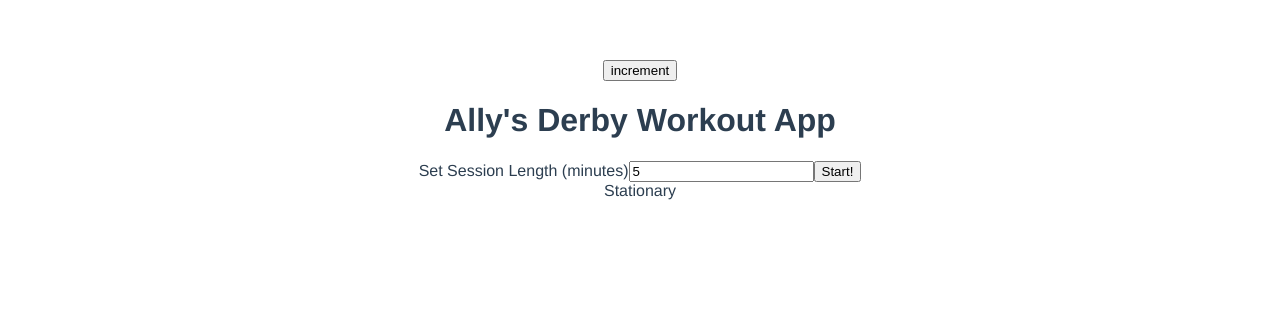
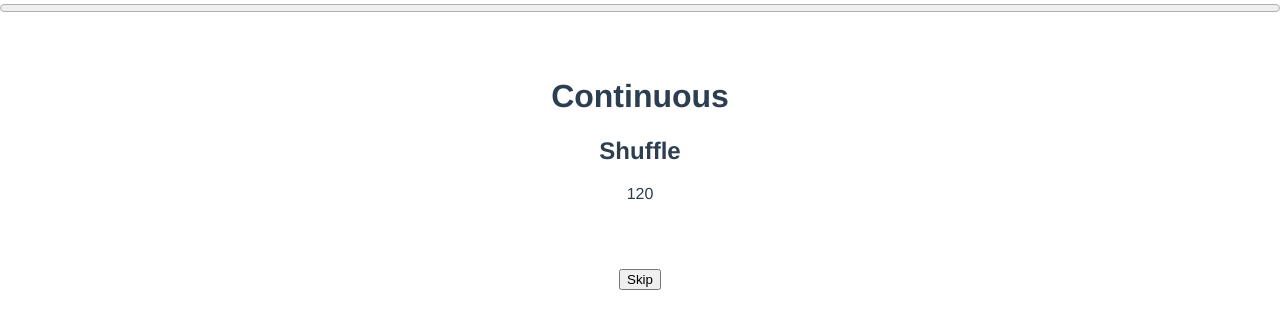
Before and after one commit to alexjharrison/Roller-Derby-Practice-App, a Vue app: page / in a window 1280 px wide. Both pictures are taken after typing "5" into the empty fields and a click on the button "Start!". Shown: the top 328 px of the page. Built offline with nearby package versions, Linux system fonts and the light colour scheme.

Commit message:
finished mvp

```diff
--- a/src/App.vue
+++ b/src/App.vue
@@ -1,10 +1,36 @@
 <template>
   <div>
-    <button @click="nextCategory">increment</button>
-    <start v-if="!totalSessionLength"></start>
-    <stationary v-if="categoryNum === 0" />
-    <whistle v-if="categoryNum === 1" />
-    <continuous v-if="categoryNum === 2" />
+    <progress :value="currentExerciseIndex" :max="routine && routine.length" />
+    <start v-if="status === 'notStarted'" @updateTime="generate($event)" />
+    <continuous
+      v-else-if="
+        status === 'exercising' && currentExercise.category === 'continuous'
+      "
+      @next="currentExerciseIndex++"
+      :exercise="currentExercise.exercise"
+    />
+    <stationary
+      v-else-if="
+        status === 'exercising' && currentExercise.category === 'stationary'
+      "
+      @next="currentExerciseIndex++"
+      :exercise="currentExercise.exercise"
+    />
+    <whistle
+      v-else-if="
+        status === 'exercising' && currentExercise.category === 'onWhistle'
+      "
+      @next="currentExerciseIndex++"
+      :exercise="currentExercise.exercise"
+    />
+    <finished
+      v-if="status === 'done'"
+      @start-over="
+        routine = null;
+        currentExerciseIndex = 0;
+      "
+    />
+    <button class="skip-btn" @click="currentExerciseIndex++">Skip</button>
   </div>
 </template>
 
@@ -13,17 +39,30 @@ import Start from "@/screens/Start";
 import Stationary from "@/screens/Stationary";
 import Whistle from "@/screens/Whistle";
 import Continuous from "@/screens/Continuous";
+import Finished from "@/screens/Finished";
+import generateRoutine from "@/functions/generateRoutine";
 export default {
-  components: { Start, Stationary, Whistle, Continuous },
+  components: { Start, Stationary, Whistle, Continuous, Finished },
   data() {
     return {
-      totalSessionLength: null,
-      categoryNum: 0
+      currentExerciseIndex: 0,
+      routine: null
     };
   },
+  computed: {
+    currentExercise() {
+      if (!this.routine) return null;
+      return this.routine[this.currentExerciseIndex];
+    },
+    status() {
+      if (!this.routine) return "notStarted";
+      else if (this.currentExercise) return "exercising";
+      else return "done";
+    }
+  },
   methods: {
-    nextCategory() {
-      this.categoryNum = this.categoryNum === 2 ? 0 : this.categoryNum + 1;
+    generate(length) {
+      this.routine = generateRoutine(length);
     }
   }
 };
@@ -36,18 +75,16 @@ body {
   -moz-osx-font-smoothing: grayscale;
   text-align: center;
   color: #2c3e50;
-  margin-top: 60px;
+  margin: 0;
+}
+.timer {
+  font-size: 80px;
+}
+progress {
+  width: 100%;
+  margin-bottom: 40px;
+}
+.skip-btn {
+  margin-top: 50px;
 }
 </style>
-
-<style scoped>
-#start {
-  display: flex;
-  flex-direction: column;
-  justify-content: center;
-  align-items: center;
-}
-input {
-  margin-bottom: 1rem;
-}
-</style>
--- a/src/exercises/continuous.js
+++ b/src/exercises/continuous.js
@@ -5,7 +5,7 @@ export default [
       duration: 120
     },
     {
-      name: "Other Way",
+      name: "The Other Way",
       duration: 120
     }
   ],
@@ -15,7 +15,7 @@ export default [
       duration: 120
     },
     {
-      name: "Other Way",
+      name: "The Other Way",
       duration: 120
     }
   ],
--- a/src/exercises/index.js
+++ /dev/null
@@ -1,5 +0,0 @@
-import continuous from "./continuous";
-import stationary from "./stationary";
-import onWhistle from "./onWhistle";
-
-export default { continuous, stationary, onWhistle };
--- a/src/exercises/onWhistle.js
+++ b/src/exercises/onWhistle.js
@@ -1,5 +1,4 @@
 export default [
-  [
   {
     name: "Jumping",
     interval: 15,
@@ -25,5 +24,4 @@ export default [
     interval: 15,
     repetitions: 8
   }
-  ]
 ];
--- /dev/null
+++ b/src/functions/generateRoutine.js
@@ -0,0 +1,44 @@
+import continuous from "@/exercises/continuous";
+import onWhistle from "@/exercises/onWhistle";
+import stationary from "@/exercises/stationary";
+
+const exercises = {
+  continuous,
+  onWhistle,
+  stationary
+};
+
+const stationarySetup = 10;
+
+const durations = {
+  continuous: exercise =>
+    exercise.reduce((acc, { duration }) => acc + duration, 0),
+  onWhistle: exercise => exercise.interval * exercise.repetitions,
+  stationary: exercise => exercise.duration + stationarySetup
+};
+
+export default minutes => {
+  const totalSessionLength = minutes * 60;
+  const categories = ["continuous", "onWhistle", "stationary"];
+  let generatedRoutines = [];
+  let currentSessionLength = 0;
+  let currentCategoryIndex = 0;
+  while (currentSessionLength < totalSessionLength) {
+    const routineCategoryName = categories[currentCategoryIndex];
+    const categoryExercises = exercises[routineCategoryName];
+    const exerciseIndex = Math.floor(Math.random() * categoryExercises.length);
+    const currentRoutine = categoryExercises[exerciseIndex];
+
+    generatedRoutines.push({
+      category: routineCategoryName,
+      exercise: currentRoutine
+    });
+    currentSessionLength += durations[routineCategoryName](currentRoutine);
+
+    // increment category index
+    currentCategoryIndex++;
+    if (currentCategoryIndex === categories.length) currentCategoryIndex = 0;
+  }
+
+  return generatedRoutines;
+};
--- a/src/screens/Continuous.vue
+++ b/src/screens/Continuous.vue
@@ -1,7 +1,46 @@
 <template>
-  <div>Continuous</div>
+  <div>
+    <h1>Continuous</h1>
+    <h2>{{ name }}</h2>
+    <p>{{ count }}</p>
+  </div>
 </template>
 
 <script>
-export default {};
+export default {
+  props: ["exercise"],
+  data() {
+    return {
+      name: this.exercise[0].name,
+      count: this.exercise[0].duration
+    };
+  },
+  async mounted() {
+    for (let i = 0; i < this.exercise.length; i++) {
+      this.name = this.exercise[i].name;
+      this.count = this.exercise[i].duration;
+      await this.doExercise();
+    }
+    this.$emit("next");
+  },
+  methods: {
+    async doExercise() {
+      await this.$speak(
+        `Now get ready to do ${this.name} for ${this.count} seconds`
+      );
+      await this.$speak("Ready?");
+      await this.$play("beep.wav");
+      return new Promise(resolve => {
+        const interval = setInterval(async () => {
+          this.count--;
+          if (this.count === 0) {
+            clearInterval(interval);
+            await this.$play("beep.wav");
+            resolve();
+          }
+        }, 1000);
+      });
+    }
+  }
+};
 </script>
--- /dev/null
+++ b/src/screens/Finished.vue
@@ -0,0 +1,15 @@
+<template>
+  <div>
+    <h1>Finished</h1>
+    <h2>You dun did it!</h2>
+    <button @click="$emit('start-over')">Start Over</button>
+  </div>
+</template>
+
+<script>
+export default {
+  mounted() {
+    this.$speak("Booyakasha. You did it. Woot.");
+  }
+};
+</script>
--- a/src/screens/Start.vue
+++ b/src/screens/Start.vue
@@ -1,8 +1,8 @@
 <template>
-  <div>
+  <div class="start">
     <h1>Ally's Derby Workout App</h1>
-    <form @submit.prevent @submit="hasStarted = true">
-      <label for="length">Set Session Length (minutes)</label>
+    <form @submit.prevent @submit="$emit('updateTime', totalSessionLength)">
+      <label for="length">Set Session Length (minutes)</label><br />
       <input id="length" type="number" v-model.number="totalSessionLength" />
       <button type="submit">
         Start!
@@ -12,5 +12,11 @@
 </template>
 
 <script>
-export default {};
+export default {
+  data() {
+    return {
+      totalSessionLength: null
+    };
+  }
+};
 </script>
--- a/src/screens/Stationary.vue
+++ b/src/screens/Stationary.vue
@@ -1,7 +1,36 @@
 <template>
-  <div>Stationary</div>
+  <div>
+    <h1>Stationary</h1>
+    <h2>{{ exercise.name }}</h2>
+    <p class="timer">{{ count }}</p>
+  </div>
 </template>
 
 <script>
-export default {};
+export default {
+  props: ["exercise"],
+  data() {
+    return {
+      count: this.exercise.duration
+    };
+  },
+  async mounted() {
+    await this.$speak(
+      `Time to do ${this.exercise.name} for ${this.exercise.duration} seconds`
+    );
+    await this.$speak(`Assume the position`);
+    await this.$wait(5000);
+    await this.$speak("Ready?");
+    await this.$play("beep.wav");
+    const interval = setInterval(async () => {
+      this.count--;
+      if (this.count === 0) {
+        clearInterval(interval);
+        await this.$play("beep.wav");
+        this.$wait(5000);
+        this.$emit("next");
+      }
+    }, 1000);
+  }
+};
 </script>
--- a/src/screens/Whistle.vue
+++ b/src/screens/Whistle.vue
@@ -1,7 +1,41 @@
 <template>
-  <div>Whistle</div>
+  <div>
+    <h1>Whistle</h1>
+    <h2>{{ exercise.name }}</h2>
+    <p><strong>Repetitions Remain:</strong> {{ repsLeft }}</p>
+    <p class="timer">{{ count }}</p>
+  </div>
 </template>
 
 <script>
-export default {};
+export default {
+  props: ["exercise"],
+  data() {
+    return {
+      repsLeft: this.exercise.repetitions,
+      count: this.exercise.interval
+    };
+  },
+  async mounted() {
+    await this.$speak(
+      `Now it's time to do ${this.exercise.name}, ${this.exercise.repetitions} times for ${this.exercise.interval} seconds each`
+    );
+    await this.$speak("Ready?");
+    await this.$play("beep.wav");
+    const interval = setInterval(async () => {
+      this.count--;
+      if (this.count === -1 && this.repsLeft > 0) {
+        this.$play("beep.wav");
+        this.count = this.exercise.interval;
+        this.repsLeft--;
+      } else if (this.count === -1 && this.repsLeft === 0) {
+        this.count = 0;
+        clearInterval(interval);
+        await this.$play("beep.wav");
+        await this.$speak("All Done");
+        this.$emit("next");
+      }
+    }, 1000);
+  }
+};
 </script>
```
Lines whose indentation alone changed are shown as unchanged.
